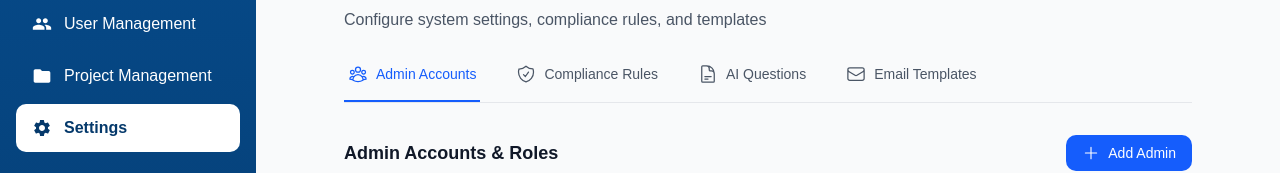
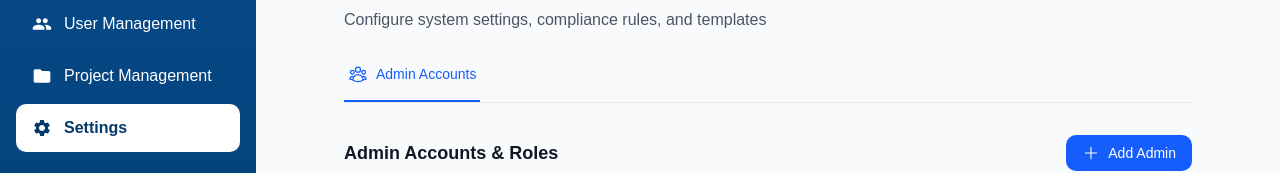
Before and after one commit to joysd1010Edu/RND_TAXBOT, a Next.js app: page /Admin/settings in a window 1280 px wide. Shown: the part 209-382 px from the top of the page. Built offline with nearby package versions, Linux system fonts and the light colour scheme; no server answers; sample sign-in values are in the browser's storage.

Commit message:
Refactor: Comment out unused tab components in Settings for cleaner code

```diff
--- a/components/AdminDashboard/Settings/Settings.tsx
+++ b/components/AdminDashboard/Settings/Settings.tsx
@@ -27,21 +27,21 @@ const Settings = () => {
       label: "Admin Accounts",
       icon: HiOutlineUserGroup,
     },
-    {
-      id: "compliance" as TabType,
-      label: "Compliance Rules",
-      icon: HiOutlineShieldCheck,
-    },
-    {
-      id: "questions" as TabType,
-      label: "AI Questions",
-      icon: HiOutlineDocumentText,
-    },
-    {
-      id: "email" as TabType,
-      label: "Email Templates",
-      icon: HiOutlineEnvelope,
-    },
+    // {
+    //   id: "compliance" as TabType,
+    //   label: "Compliance Rules",
+    //   icon: HiOutlineShieldCheck,
+    // },
+    // {
+    //   id: "questions" as TabType,
+    //   label: "AI Questions",
+    //   icon: HiOutlineDocumentText,
+    // },
+    // {
+    //   id: "email" as TabType,
+    //   label: "Email Templates",
+    //   icon: HiOutlineEnvelope,
+    // },
   ];
 
   return (
@@ -89,9 +89,9 @@ const Settings = () => {
       {/*========== Tab Content ==========*/}
       <div className="pb-8">
         {activeTab === "admin" && <AdminAccountsTab />}
-        {activeTab === "compliance" && <ComplianceRulesTab />}
+        {/* {activeTab === "compliance" && <ComplianceRulesTab />}
         {activeTab === "questions" && <AIQuestionsTab />}
-        {activeTab === "email" && <EmailTemplatesTab />}
+        {activeTab === "email" && <EmailTemplatesTab />} */}
       </div>
     </div>
   );
```
